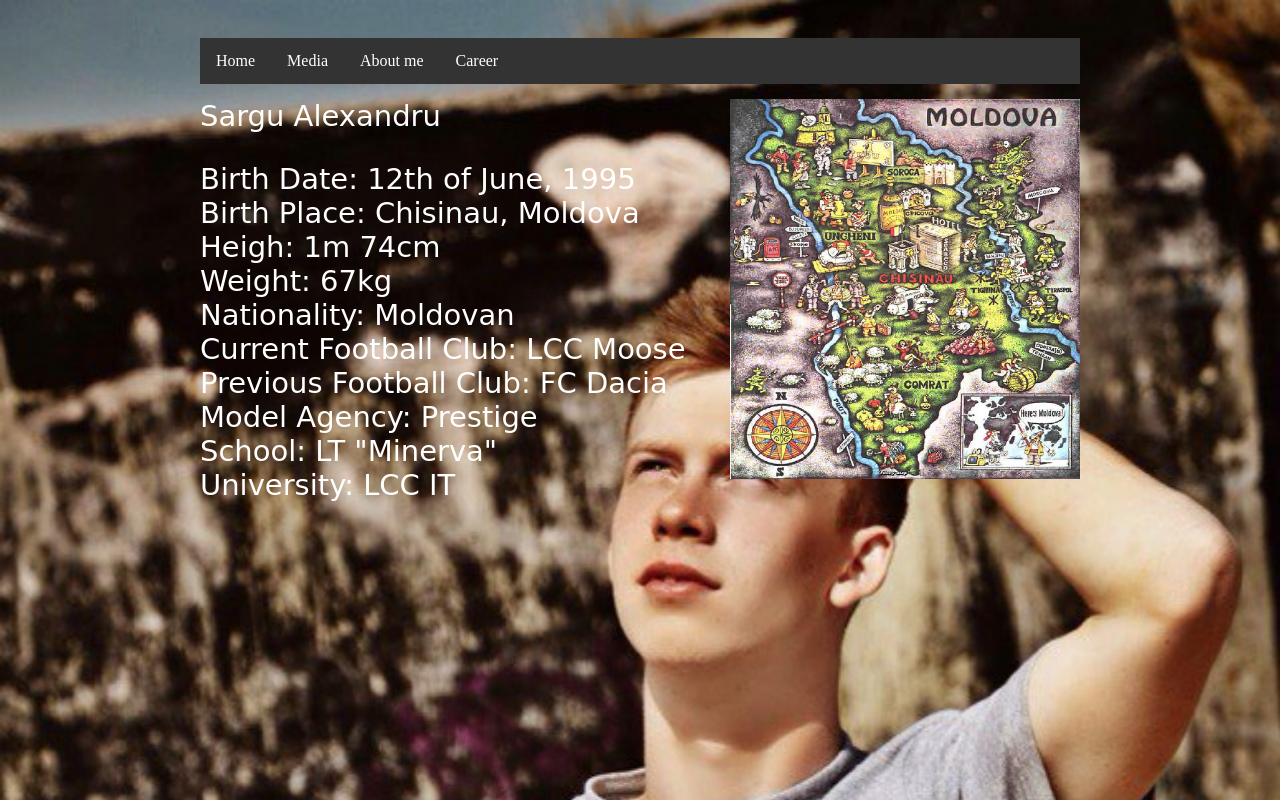
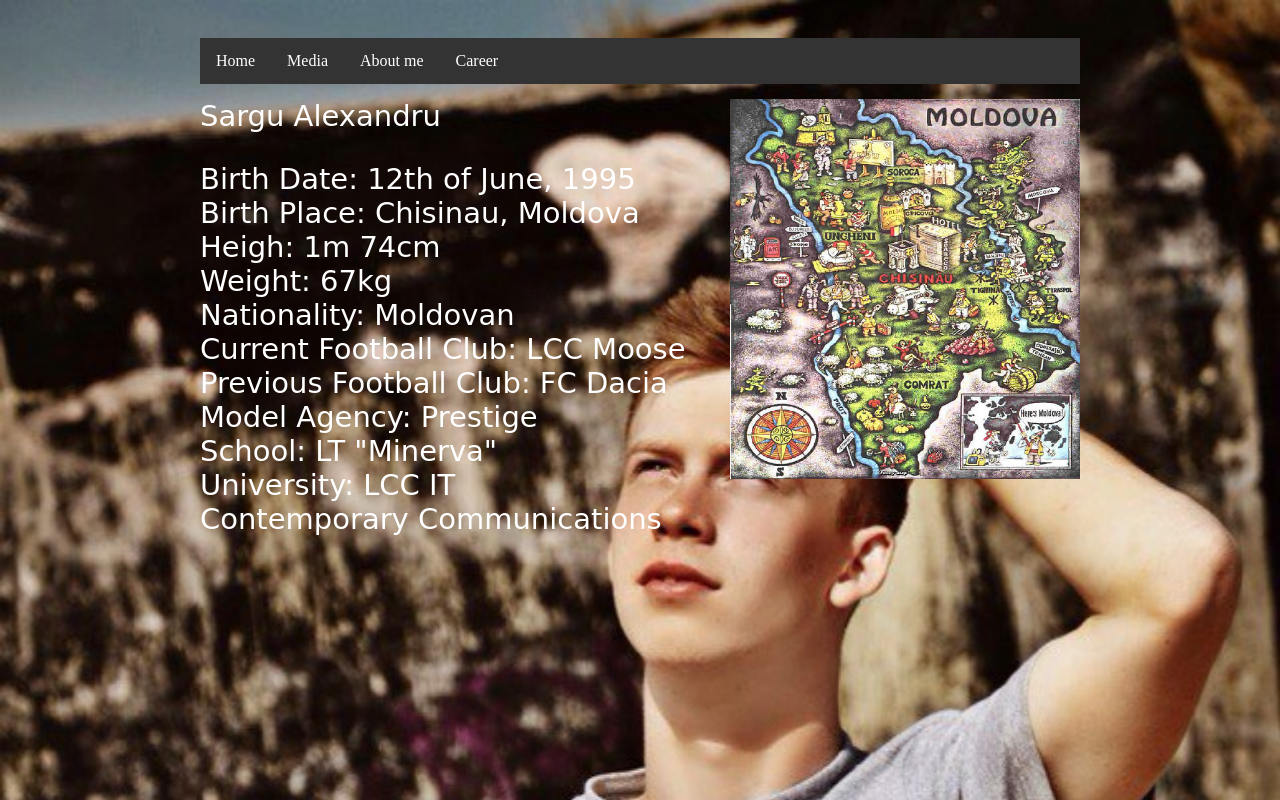
Before and after one commit to asargu14/asargu14.github.io, a plain HTML site: page about.html in a window 1280 px wide. Drawn offline with Linux system fonts and the light colour scheme.

Commit message:
Add files via upload

```diff
--- a/about.html
+++ b/about.html
@@ -33,6 +33,7 @@ Sargu Alexandru
 <dt> Model Agency: Prestige</dt>
 <dt> School: LT "Minerva"</dt>
 <dt> University: LCC IT</dt>
+<dt> Contemporary Communications</dt>
 </dl>
 
 
```
